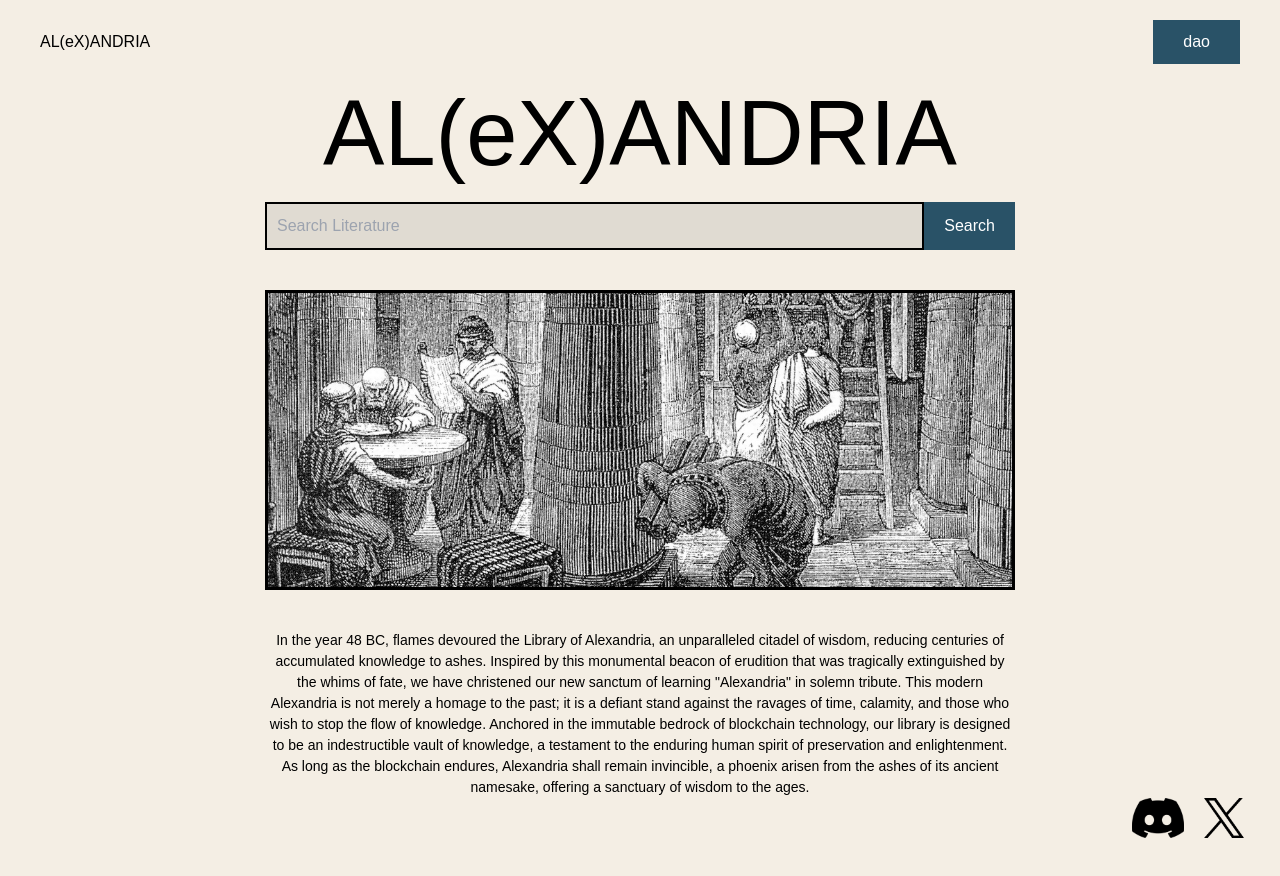
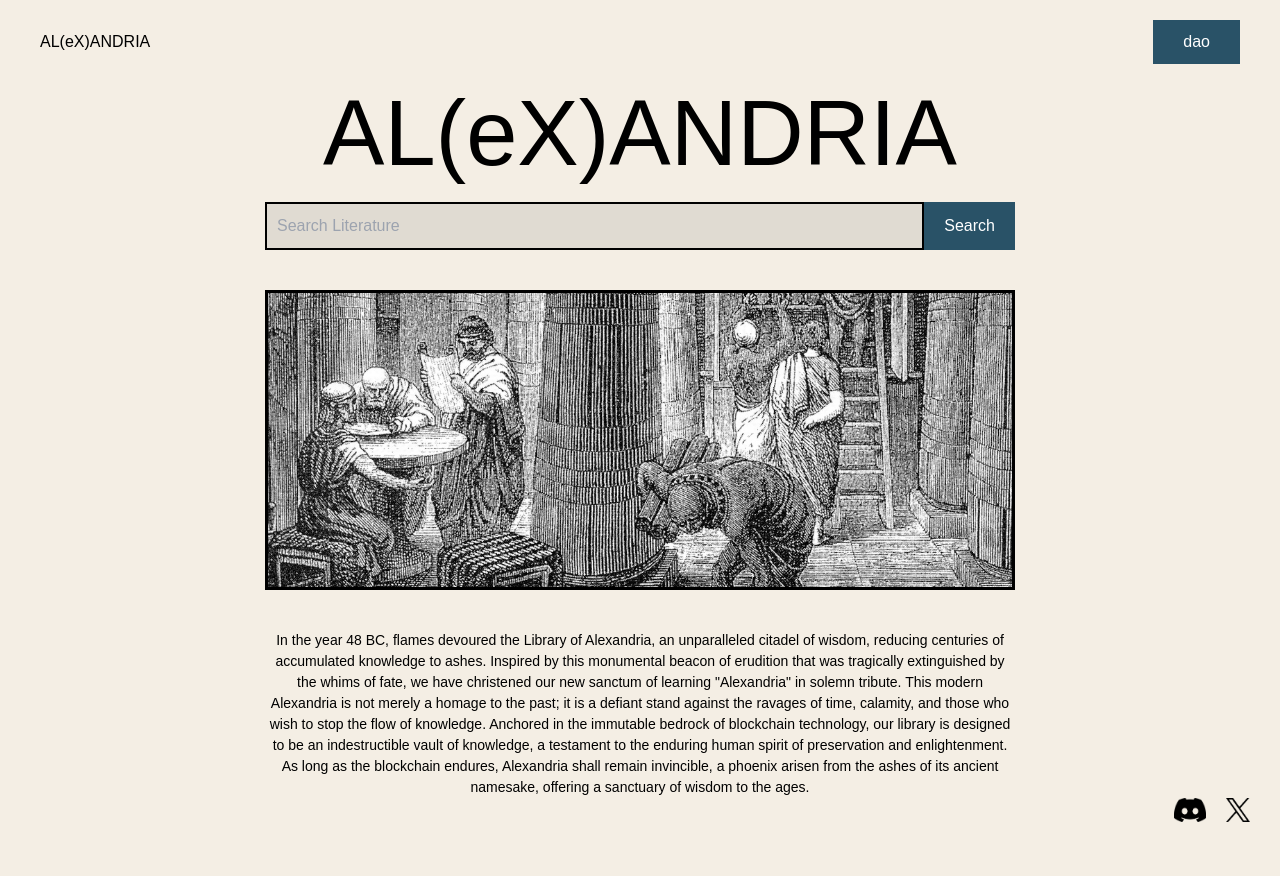
Before and after one commit to wjorgensen/Alexandria, a Next.js app in the folder client/: page / in a window 1280 px wide. After the commit the page ends 842 px from the top, so only its background shows below. Built offline with nearby package versions, Linux system fonts and the light colour scheme; a web font is replaced by a local one.

Commit message:
fx footer

```diff
--- a/client/layout/footer/footer.module.scss
+++ b/client/layout/footer/footer.module.scss
@@ -1,11 +1,11 @@
 .footer{
-    height: 10vh;
     display: flex;
     justify-content: flex-end;
-    margin-right: 2vw;
+    padding: 0px 20px;
+    padding-bottom: 20px;
 
-    a{
-        height: 5vh;
+    a {
+        height: 24px;
         width: auto;
         margin: 0 10px;
 
--- a/client/layout/footer/footer.tsx
+++ b/client/layout/footer/footer.tsx
@@ -1,6 +1,9 @@
 import s from "./footer.module.scss";
+import { useRouter } from "next/router";
 
 export default function Footer() {
+
+    if (useRouter().pathname === "/dao") return <></>
 
     return (
         <footer className={s.footer}>
--- a/client/layout/layout.tsx
+++ b/client/layout/layout.tsx
@@ -5,7 +5,7 @@ export default function Layout({ children }: { children: React.ReactNode }) {
     return (
         <>
             <Navbar />
-            <main>
+            <main className="main">
                 {children}
             </main>
             <Footer />
--- a/client/styles/globals.css
+++ b/client/styles/globals.css
@@ -15,6 +15,8 @@ div#__next,
 div#__next>div {
 	height: 100%;
 	width: 100%;
+	display: flex;
+	flex-direction: column;
 }
 
 html {
@@ -28,6 +30,11 @@ body {
 	padding: 0;
 	display: flex;
 	flex-direction: column;
+	flex: 1;
+}
+
+.main {
+	display: flex;
 	flex: 1;
 }
 
```
